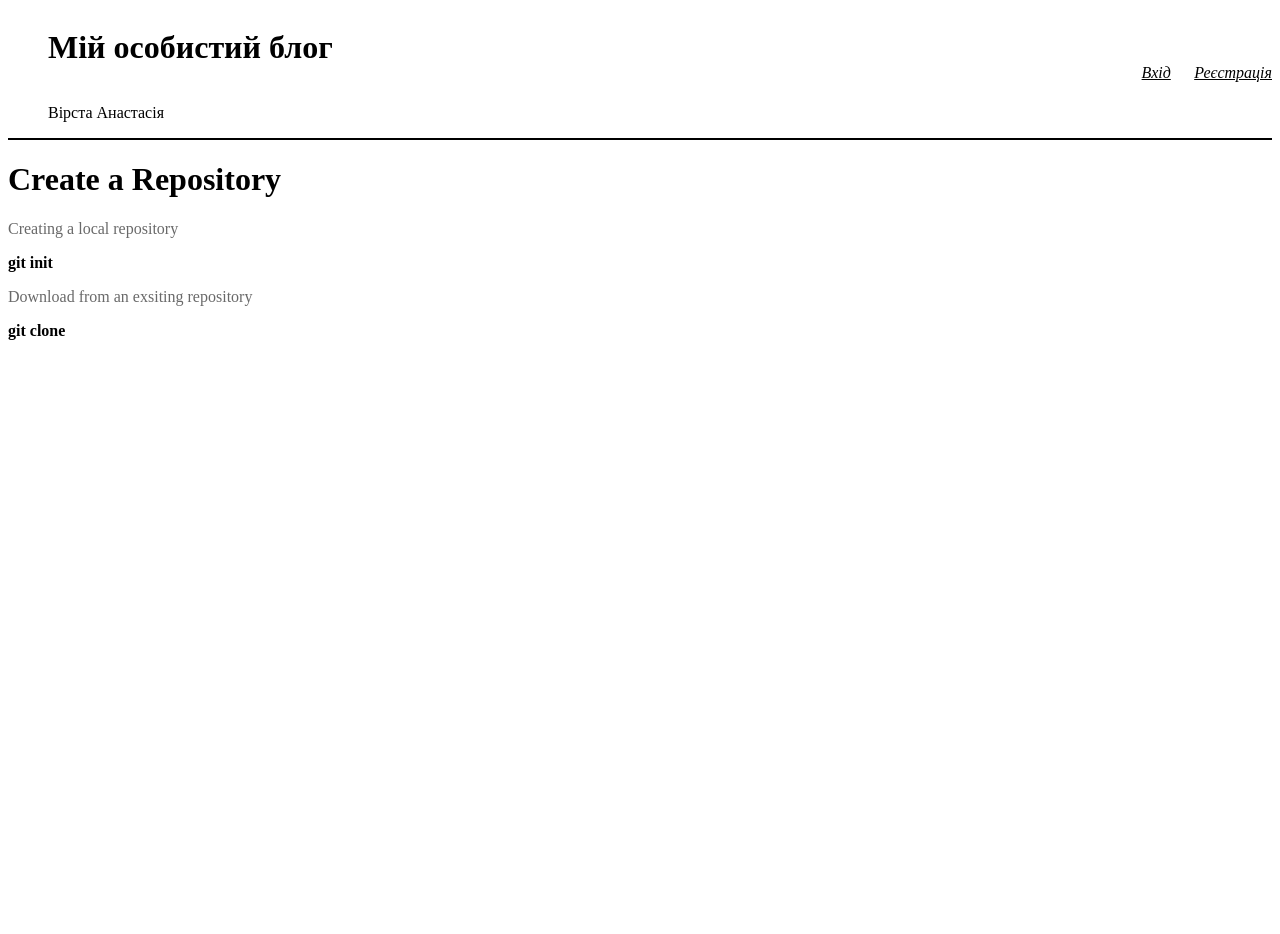
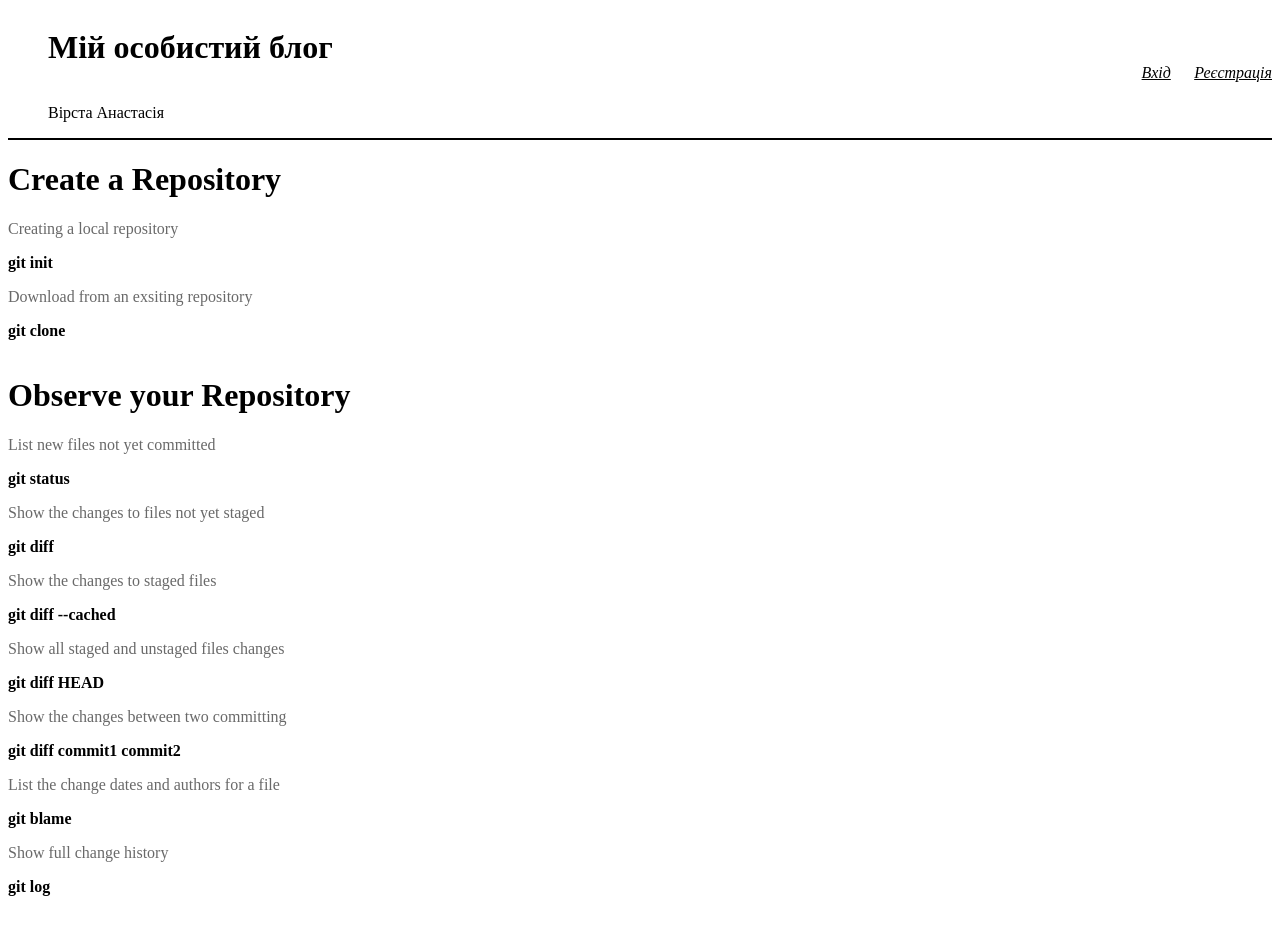
Before and after one commit to Anastasia21O/pzTRP, a plain HTML site: page git_commands.html in a window 1280 px wide. Shown: the top 934 px of the page. Drawn offline with Linux system fonts and the light colour scheme.

Commit message:
Observe your Repository

```diff
--- a/git_commands.html
+++ b/git_commands.html
@@ -33,6 +33,51 @@
                 <b>git clone</b>
             </p>
         </div>
+        <div>
+            <h1>Observe your Repository</h1>
+            <p style="color: dimgray">
+                List new files not yet committed
+            </p>
+            <p>
+                <b>git status</b>
+            </p>
+            <p style="color: dimgray">
+                Show the changes to files not yet staged
+            </p>
+            <p>
+                <b>git diff</b>
+            </p>
+            <p style="color: dimgray">
+                Show the changes to staged files
+            </p>
+            <p>
+                <b>git diff --cached</b>
+            </p>
+            <p style="color: dimgray">
+                Show all staged and unstaged files changes
+            </p>
+            <p>
+                <b>git diff HEAD</b>
+            </p>
+            <p style="color: dimgray">
+                Show the changes between two committing
+            </p>
+            <p>
+                <b>git diff commit1 commit2</b>
+            </p>
+            <p style="color: dimgray">
+                List the change dates and authors for a file
+            </p>
+            <p>
+                <b>git blame</b>
+            </p>
+            <p style="color: dimgray">
+                Show full change history
+            </p>
+            <p>
+                <b>git log</b>
+            </p>
+        </div>
 
     </div>
     <footer>
```
